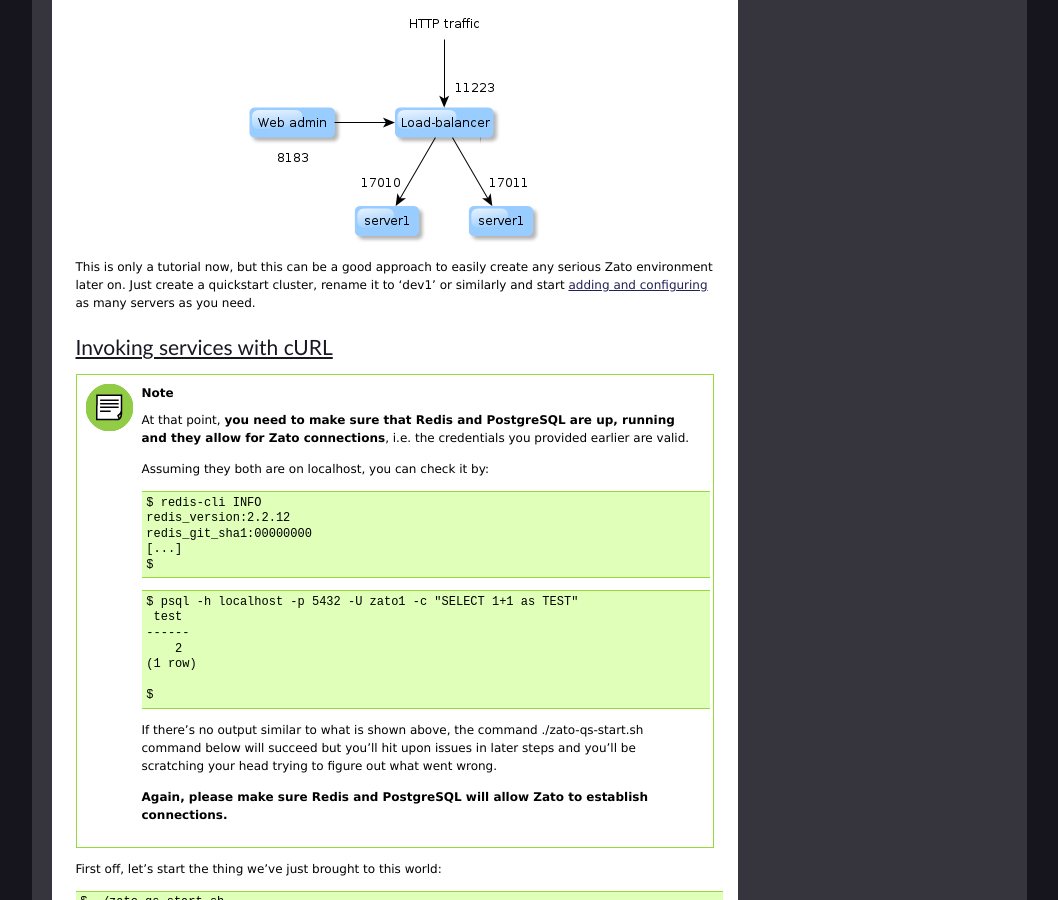
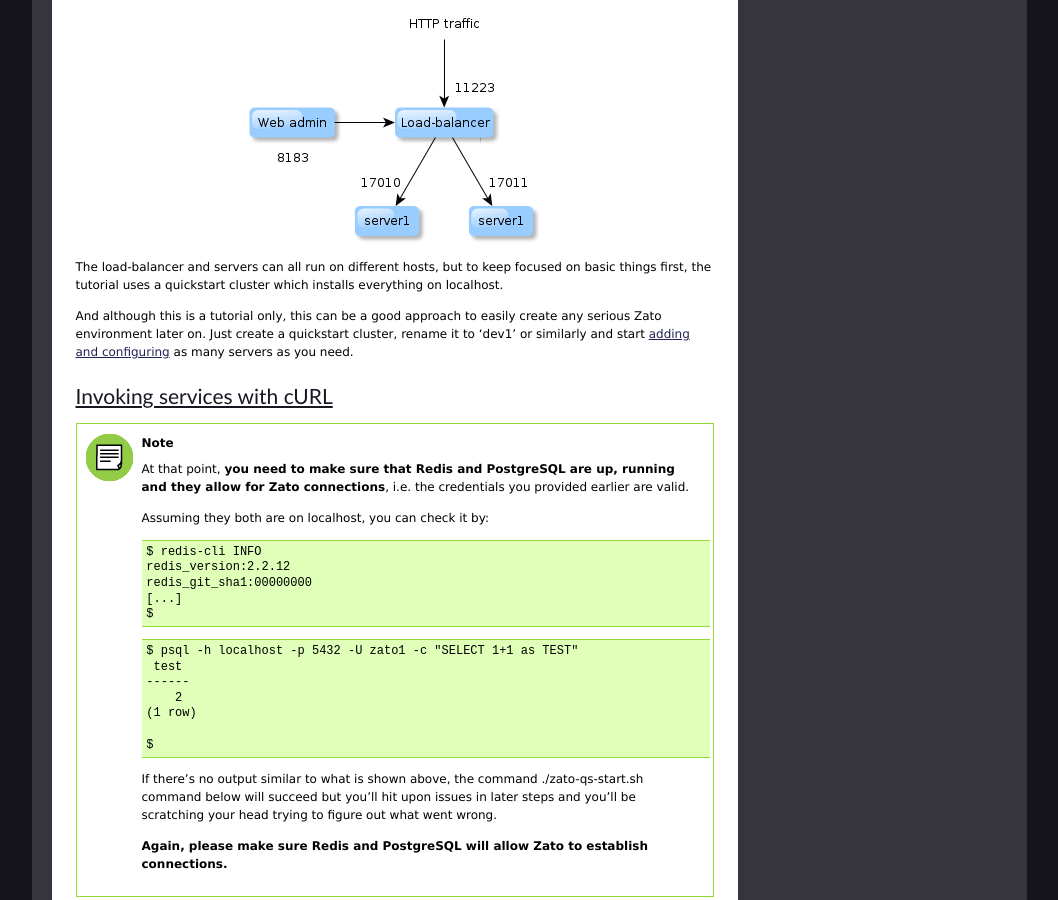
Before and after one commit to rfdiazpr/zato-docs, a Sphinx documentation site: the page built from sphinx/tutorial/01.txt, in a window 1280 px wide and 900 px high, scrolled down 3732 px. Shown: the whole window, without its empty margins (111-1169 px from the left). Built offline with Sphinx 7.4.7, drawn with Linux system fonts in a browser that asks for light colours.

Commit message:
Fixes #47 (Please add confirmation that load balanced servers can be remote)

```diff
--- a/sphinx/admin/guide/install-zato.txt
+++ b/sphinx/admin/guide/install-zato.txt
@@ -3,6 +3,9 @@
 
 Overview
 --------
+
+The same binaries need to be installed in each operation system that any Zato component
+- such as servers - will be running on.
 
 The current version of |version| has been tested on the following systems:
 
--- a/sphinx/tutorial/01.txt
+++ b/sphinx/tutorial/01.txt
@@ -257,7 +257,11 @@
 
 .. image:: /gfx/tutorial/quickstart-ports.png
 
-This is only a tutorial now, but this can be a good approach to easily
+The load-balancer and servers can all run on different hosts, but to keep focused
+on basic things first, the tutorial uses a quickstart cluster which installs everything
+on localhost.
+
+And although this is a tutorial only, this can be a good approach to easily
 create any serious Zato environment later on. Just create a quickstart
 cluster, rename it to 'dev1' or similarly and start
 :doc:`adding and configuring <../../admin/guide/install-config/overview>`
```
